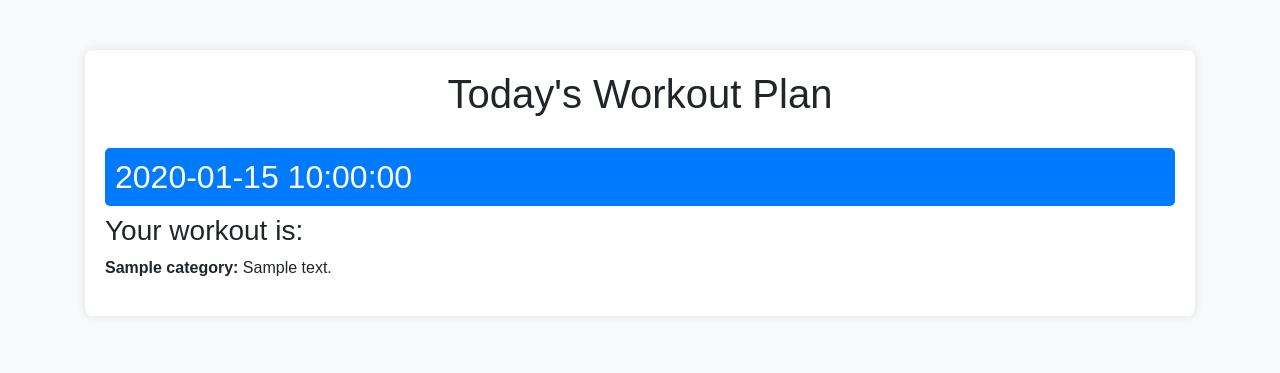
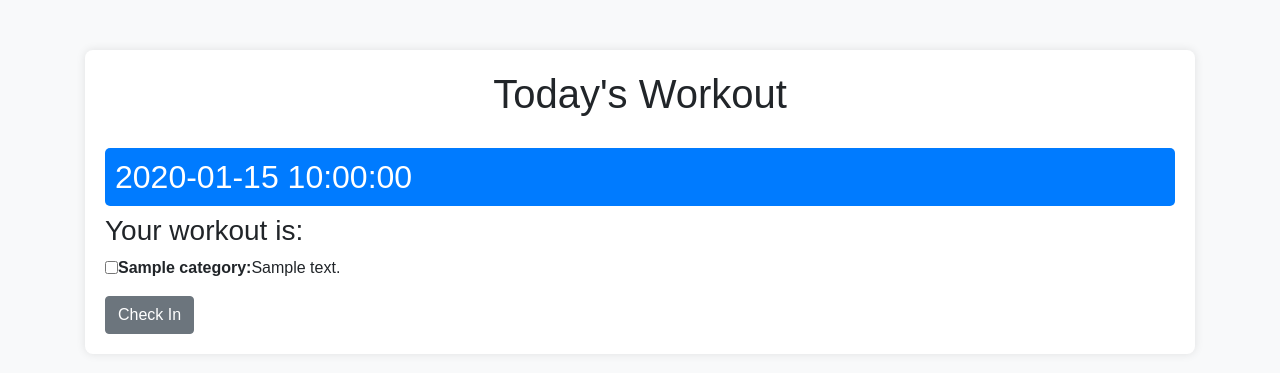
Before and after one commit to hasanzaidi1/health-fitness-web, a Flask app: template templates/index.html in a window 1280 px wide. Shown: the top 373 px of the page. Run offline with Flask 3, Linux system fonts and the light colour scheme; the template is opened without the code that fills it: most values are stand-ins (such as "Sample title", 1, 10 or a date in 2020); some libraries are stand-ins or nearby versions.

Commit message:
templates updated

```diff
--- a/templates/index.html
+++ b/templates/index.html
@@ -3,8 +3,7 @@
 <head>
     <meta charset="UTF-8">
     <meta name="viewport" content="width=device-width, initial-scale=1.0">
-    <title>Today's Workout Plan</title>
-    <!-- Include Bootstrap CSS for styling -->
+    <title>Today's Workout</title>
     <link href="https://stackpath.bootstrapcdn.com/bootstrap/4.5.2/css/bootstrap.min.css" rel="stylesheet">
     <style>
         body {
@@ -31,6 +30,8 @@
         }
         .exercise-item {
             margin-bottom: 10px;
+            display: flex;
+            align-items: center;
         }
         .exercise-item span {
             font-weight: bold;
@@ -46,14 +47,20 @@
 <body>
     <div class="container">
         <div class="workout-card">
-            <h1>Today's Workout Plan</h1>
+            <h1>Today's Workout</h1>
             <h2 class="day-title">{{ today }}</h2>
-            <h3>Your workout is:</h3>
-            <ul class="exercise-list">
-                {% for category, details in workout_plan.items() %}
-                <li class="exercise-item"><span>{{ category }}:</span> {{ details }}</li>
-                {% endfor %}
-            </ul>
+            <form method="post" action="{{ url_for('end_of_day_checkin') }}">
+                <h3>Your workout is:</h3>
+                <ul class="exercise-list">
+                    {% for category, details in workout_plan.items() %}
+                    <li class="exercise-item">
+                        <input type="checkbox" name="completed" value="{{ category }}">
+                        <span>{{ category }}:</span> {{ details }}
+                    </li>
+                    {% endfor %}
+                </ul>
+                <a href="{{ url_for('end_of_day_checkin') }}" class="btn btn-secondary">Check In</a>
+            </form>
         </div>
     </div>
 </body>
```
Also changed, not shown: templates/end_of_day.html (+4 -4 lines).
